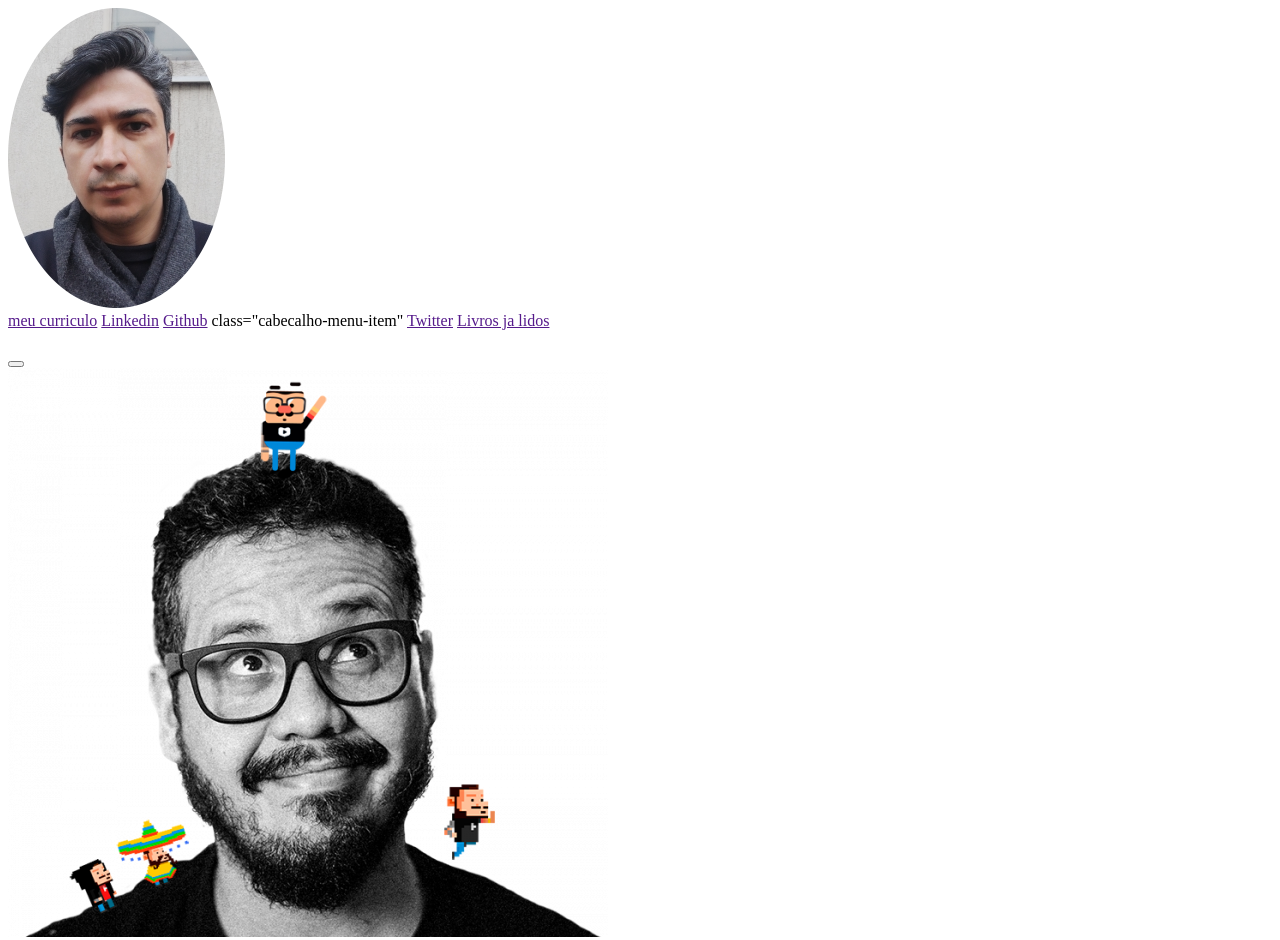
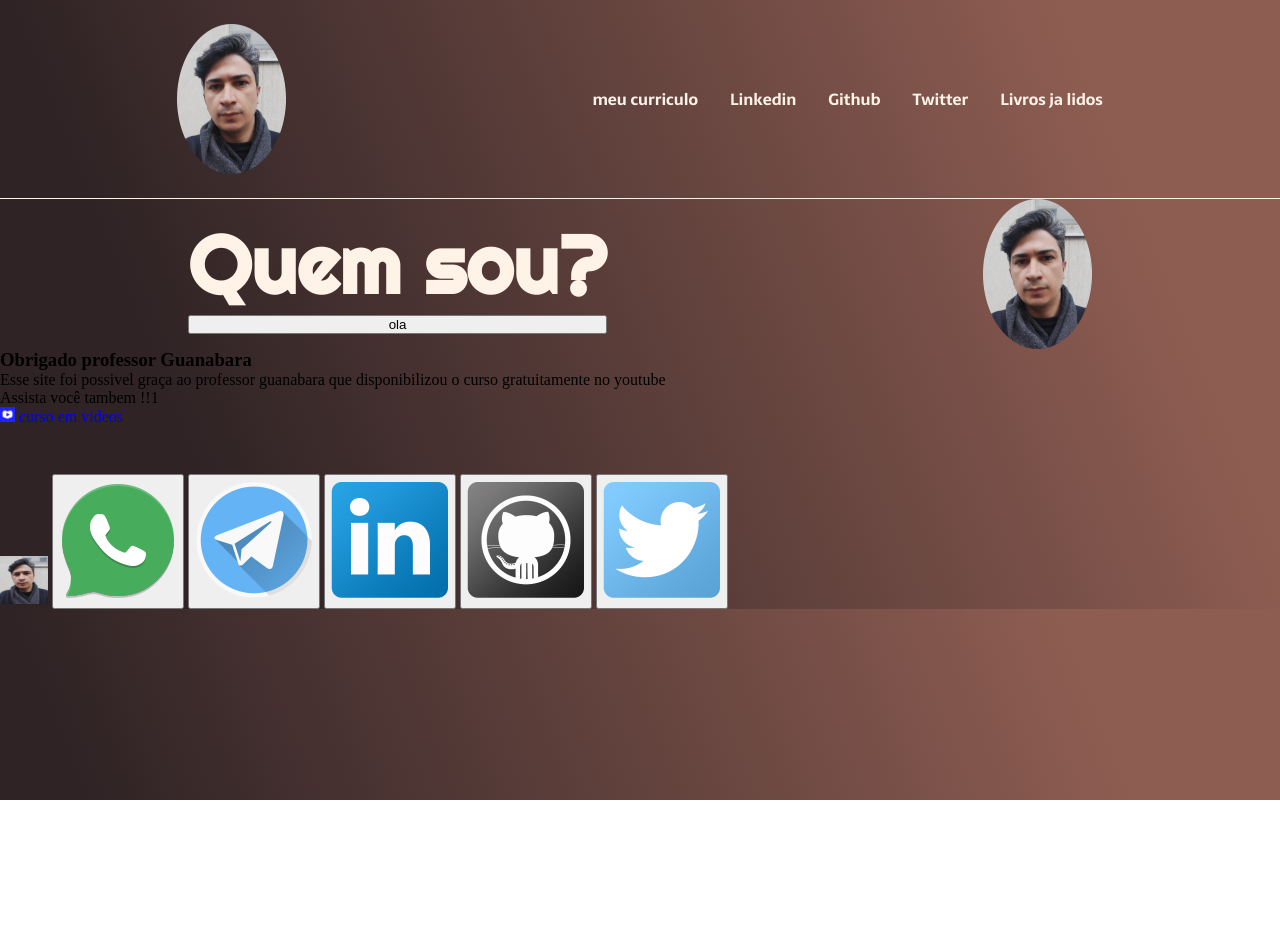
Before and after one commit to eudenesmn/Meu-Site, a plain HTML site: page index.html in a window 1280 px wide. Shown: the top 940 px of the page. After the commit the page ends 800 px from the top, so only its background shows below. Drawn offline with Linux system fonts and the light colour scheme.

Commit message:
mudança no html

```diff
--- a/index.html
+++ b/index.html
@@ -9,11 +9,11 @@
 </head>
 <body>
     <header class="cabecalho">
-        <img class="cabecalho-imagem" src="img/eudenes6.png" alt="imagem da foto do eudenes">
+        <img class="cabecalho-imagem" src="img/eudenes6.1.png" alt="imagem da foto do eudenes">
         <nav class="cabecalho-menu">
             <a href="" class="cabecalho-menu-item">meu curriculo</a>
             <a href="" class="cabecalho-menu-item">Linkedin</a>
-            <a href="" class="cabecalho-menu-item">Github</a> class="cabecalho-menu-item"
+            <a href="" class="cabecalho-menu-item">Github</a>
             <a href="" class="cabecalho-menu-item">Twitter</a>
             <a href="" class="cabecalho-menu-item">Livros ja lidos</a>
         </nav>
@@ -22,28 +22,35 @@
     <main class="conteudo">
         <section class="conteudo-principal">
             <div class="conteudo-principal-escrito">
-                <h1 class="conteudo-principal-escrito-titulo"></h1>
-                <h2 class="conteudo-principal-escrito-subtitulo"></h2>
-                <button class="conteudo-principal-escrito-botao"></button>
+                <h1 class="conteudo-principal-escrito-titulo">Quem sou?</h1>
+                <button class="conteudo-principal-escrito-botao"> ola</button>
             </div>
-            <img class="conteudo-principal-imagem" src="img/guana6-600x569.png" alt="professor">
+            <img class="conteudo-principal-imagem" src="img/eudenes6.1.png" alt="eu ">
         </section>
         <section class="conteudo-segundario">
-            <h3 class="conteudo-segundario-titulo">Obrigado professor Guanabara</h3>
-            <p class="conteudo-segundario-paragrafo">Esse site foi possivel graça ao professor guanabara que disponibilizou o curso gratuitamente no youtube </p>
-            <p class="conteudo-segundario-paragrafo"> Assista você tambem !!1</p>
-           <a href=" https://www.youtube.com/c/CursoemV%C3%ADdeo" target="_blank">curso em videos</a>
+            <h3 class="conteudo-segundario-titulo"></h3>
+            <p class="conteudo-segundario-paragrafo"> </p>
+            <p class="conteudo-segundario-paragrafo"> </p>
+        </section>
+
+
+        <section class="conteudo-segundario.1">
+         <h3 class="conteudo-segundario-titulo.1">Obrigado professor Guanabara</h3>
+         <p class="conteudo-segundario-paragrafo.1">Esse site foi possivel graça ao professor guanabara que disponibilizou o curso gratuitamente no youtube </p>
+         <p class="conteudo-segundario-paragrafo"> Assista você tambem !!1</p>
+         <a href=" https://www.youtube.com/c/CursoemV%C3%ADdeo" target="_blank"><img height="15px" src="img/curso.png" alt="curso em videos"> curso em videos</a>
 
         </section>
+
     </main>
 
     <footer>
         <img src="img/favicon.ico" alt="imagem eudenes">
-        <button> <img src="img/whatsapp-icon.png" alt="" ></button>
-        <button> <img src="img/Telegram-icon.png" alt=""></button>
-        <button> <img src="img/Linkedin-icon.png" alt=""> </button>
-        <button> <img src="img/Github-icon.png" alt=""> </button>
-        <button> <img src="img/Twitter-icon.png" alt=""></button>
+        <button class="icon"> <img src="img/whatsapp-icon.png" alt="" ></button>
+        <button class="icon"> <img src="img/Telegram-icon.png" alt=""></button>
+        <button class="icon"> <img src="img/Linkedin-icon.png" alt=""> </button>
+        <button class="icon"> <img src="img/Github-icon.png" alt=""> </button>
+        <button class="icon"> <img src="img/Twitter-icon.png" alt=""></button>
 
     </footer>
 </body>
--- a/style.css
+++ b/style.css
@@ -0,0 +1,57 @@
+@import url('https://fonts.googleapis.com/css2? family= Righteous & family= Roboto & family= Sarala:wght@700 & family= Source+Sans+Pro & display=swap');
+*{
+    margin: 0;
+    padding: 0%;
+    box-sizing: border-box;
+    text-decoration: none;
+}
+
+
+body{
+    font-size: 100%;
+    background: linear-gradient(68.15deg,#2f2325 16.62%,#8e5d52 85.61%);
+
+}
+
+.cabecalho{
+    display: flex ;
+    flex-direction: row;
+    align-items: center;
+   justify-content: space-around;
+   padding: 24px;
+
+}
+
+.cabecalho-menu{
+    display: flex;
+    gap: 32px;
+
+}
+.cabecalho-menu-item{
+    font-family: 'sarala', sans-serif;
+    color: #fff2e7;
+}
+
+.conteudo{
+    margin-bottom: 48px;
+    border-top: 0.4px solid #fff2e7;
+}
+
+.conteudo-principal{
+    display: flex;
+    flex-direction: row;
+    align-items: center;
+    justify-content: space-around;
+}
+
+.conteudo-principal-escrito{
+    display: flex;
+    flex-direction: column;
+}
+
+.conteudo-principal-escrito{
+    font-family: 'Righteous', cursive;
+    font-weight: 400;
+    font-size: 54px;
+    color: #fff2e7;
+}
```
Also changed, not shown: img/curso.png (added), img/eudenes6.1.png (added), img/guana.png (added).
